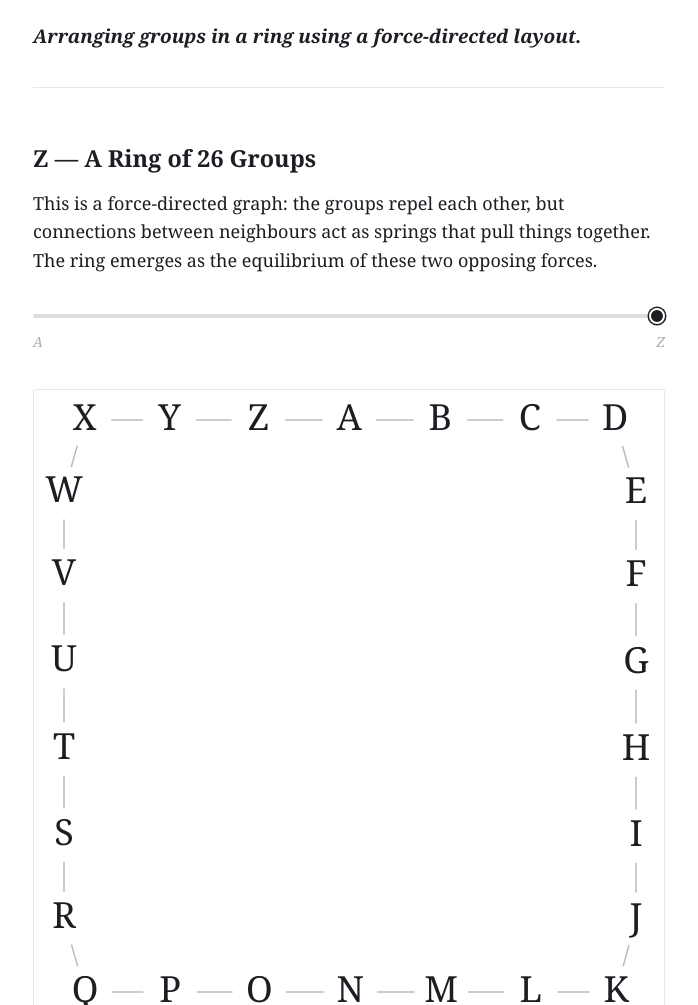
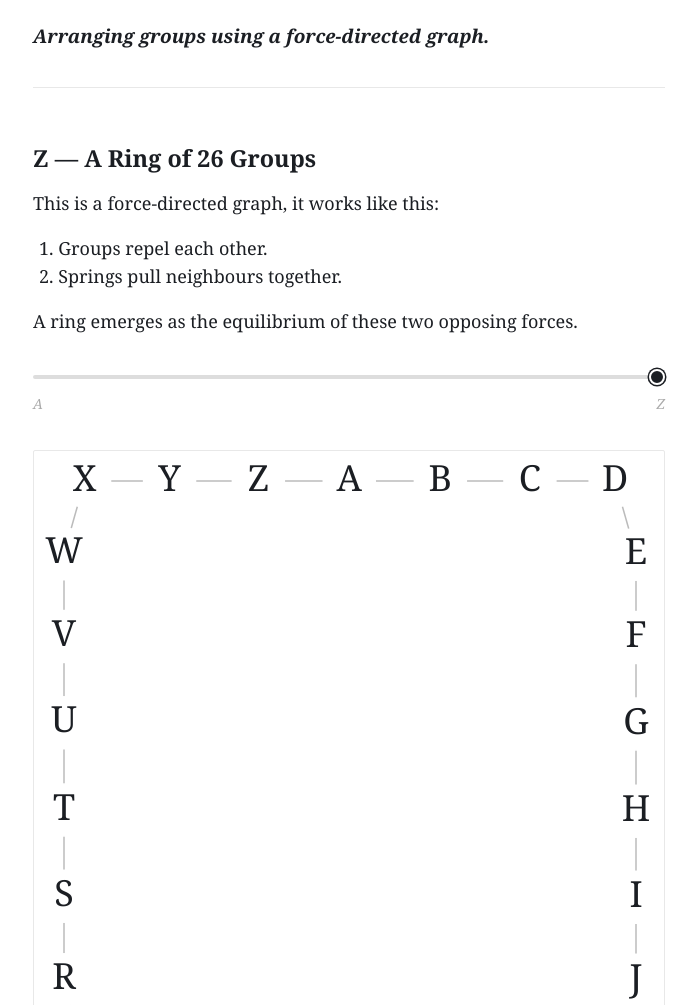
Before and after one commit to stevanspringer/interactives, a plain HTML site: page groups.html in a window 1280 px wide. Shown: the part 95-1100 px from the top of the page, without its empty margins (291-989 px from the left). Drawn offline with nearby package versions, Linux system fonts and the light colour scheme.

Commit message:
Add files via upload

```diff
--- a/groups.html
+++ b/groups.html
@@ -196,12 +196,17 @@
 <body>
 
 <h1>Group Locations</h1>
-<h3>Arranging groups in a ring using a force-directed layout.</h3>
+<h3>Arranging groups using a force-directed graph.</h3>
 <hr>
 
 <h2 id="ring-heading">A Ring of 26 Groups</h2>
 
-<p>This is a force-directed graph: the groups repel each other, but connections between neighbours act as springs that pull things together. The ring emerges as the equilibrium of these two opposing forces.</p>
+<p>This is a force-directed graph, it works like this:</p>
+<ol style="margin: 0 0 0.9em 1.4em; padding: 0;">
+  <li>Groups repel each other.</li>
+  <li>Springs pull neighbours together.</li>
+</ol>
+<p>A ring emerges as the equilibrium of these two opposing forces.</p>
 
 <div class="controls">
   <div class="slider-track">
@@ -247,7 +252,7 @@ function buildGraph(n) {
 function render(n) {
   const box = document.getElementById('graph-box');
   const W = box.offsetWidth;
-  const H = W; // square
+  const H = W;
   const cx = W / 2, cy = H / 2;
 
   if (simulation) simulation.stop();
@@ -276,7 +281,6 @@ function render(n) {
       .on('end',   dragEnd)
     );
 
-  // Circle sized to comfortably enclose a 36px letter; fixed regardless of count
   const nodeR = 26;
 
   nodeSel.append('circle')
@@ -288,7 +292,6 @@ function render(n) {
     .text(d => d.label)
     .style('font-size', '36px');
 
-  // Seed positions in a geometric ring for fast convergence
   const ringR = Math.min(cx, cy) * 0.72;
   nodes.forEach((d, i) => {
     const angle = (2 * Math.PI * i / Math.max(n, 1)) - Math.PI / 2;
@@ -336,11 +339,6 @@ function updateHeading(n) {
   document.getElementById('ring-heading').textContent = label;
 }
 
-function sliderLabel(n) {
-  if (n === 1) return 'A (1 group)';
-  return `${LETTERS[n - 1]} (${n} groups)`;
-}
-
 const slider = document.getElementById('ring-slider');
 
 slider.addEventListener('input', () => {
```
